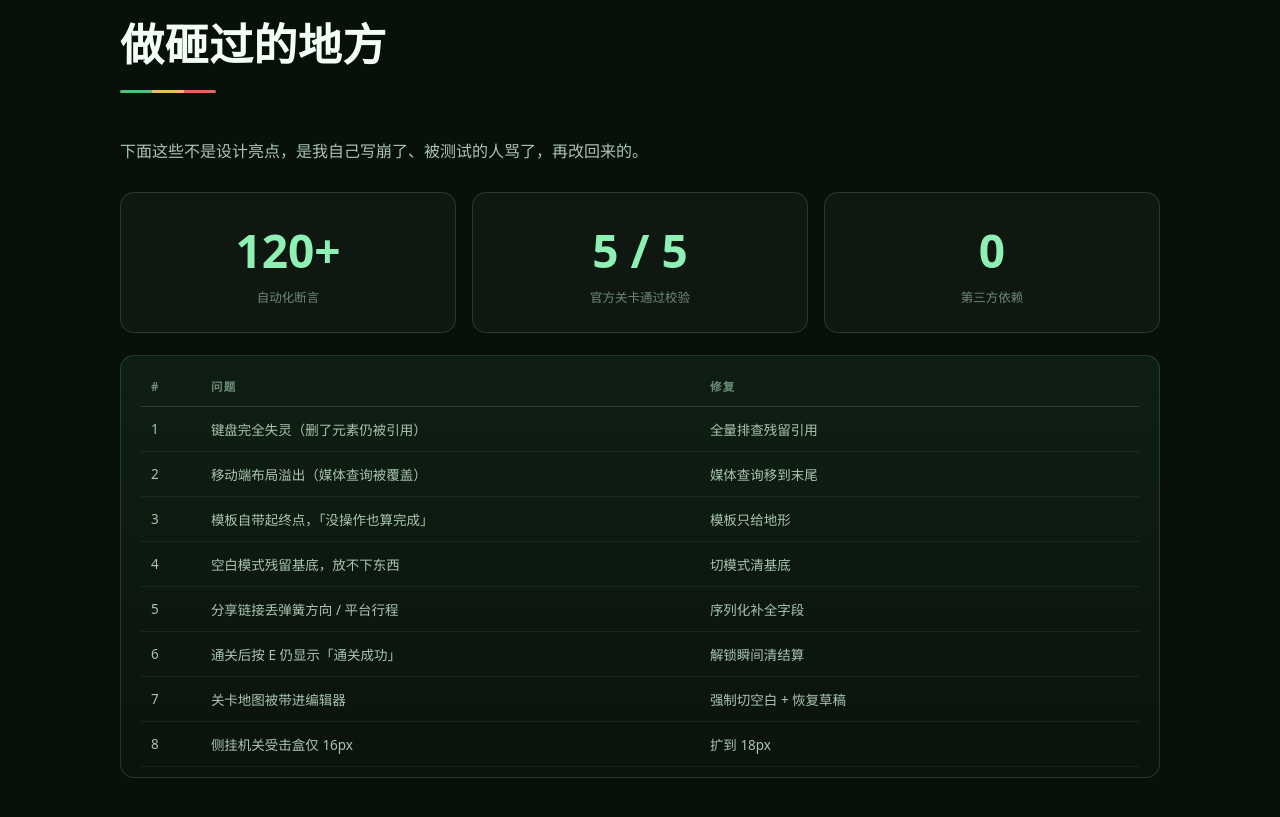
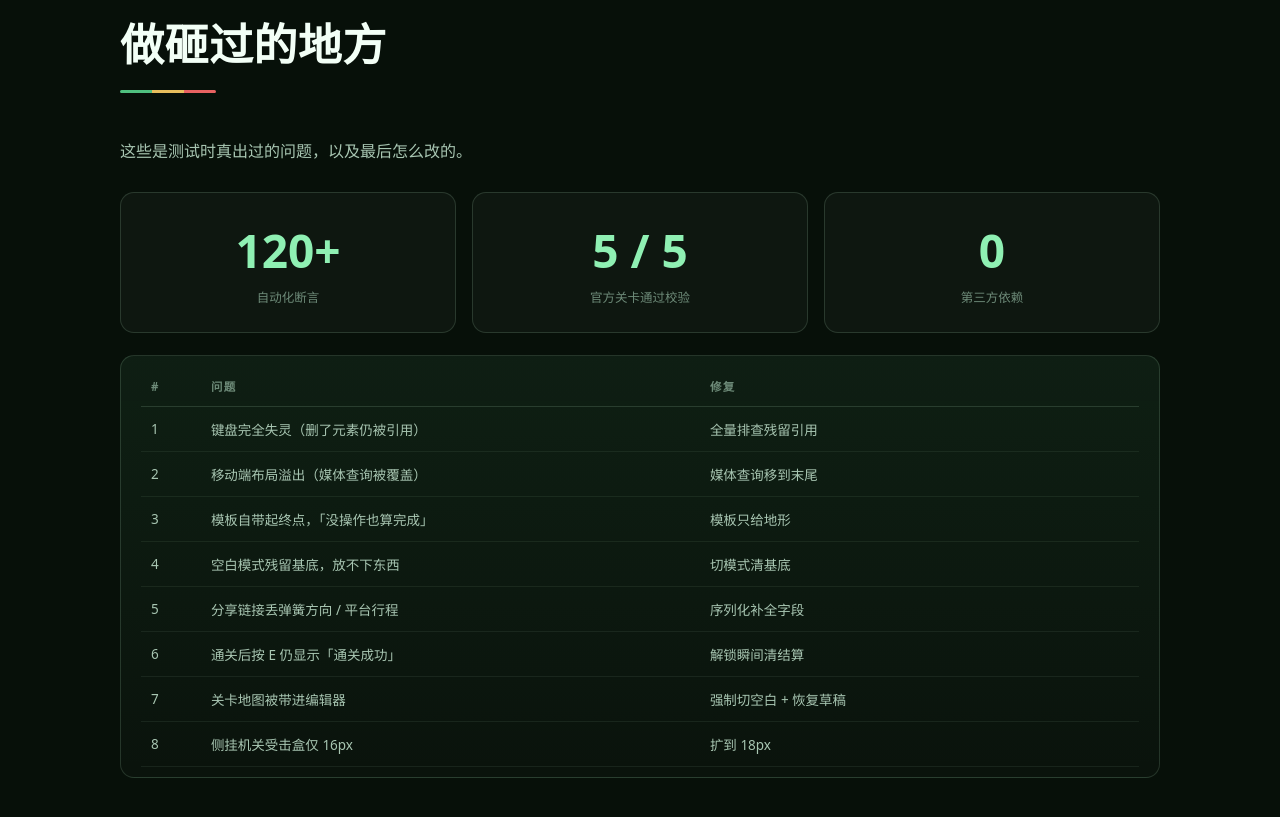
Before and after one commit to 07-SE/weida, a plain HTML site: page pitch.html in a window 1280 px wide. Shown: the part 8020-8837 px from the top of the page. Drawn offline with Linux system fonts and the light colour scheme.

Commit message:
pitch.html: author-voice copy

```diff
--- a/pitch.html
+++ b/pitch.html
@@ -416,7 +416,7 @@
       <h2>做砸过的地方</h2>
       <div class="band"><i></i><i></i><i></i></div>
     </div>
-    <p class="lead reveal">下面这些不是设计亮点，是我自己写崩了、被测试的人骂了，再改回来的。</p>
+    <p class="lead reveal">这些是测试时真出过的问题，以及最后怎么改的。</p>
 
     <div class="stats reveal" style="margin-top:26px;">
       <div class="stat"><b data-count="120" data-suffix="+">0</b><span>自动化断言</span></div>
```
